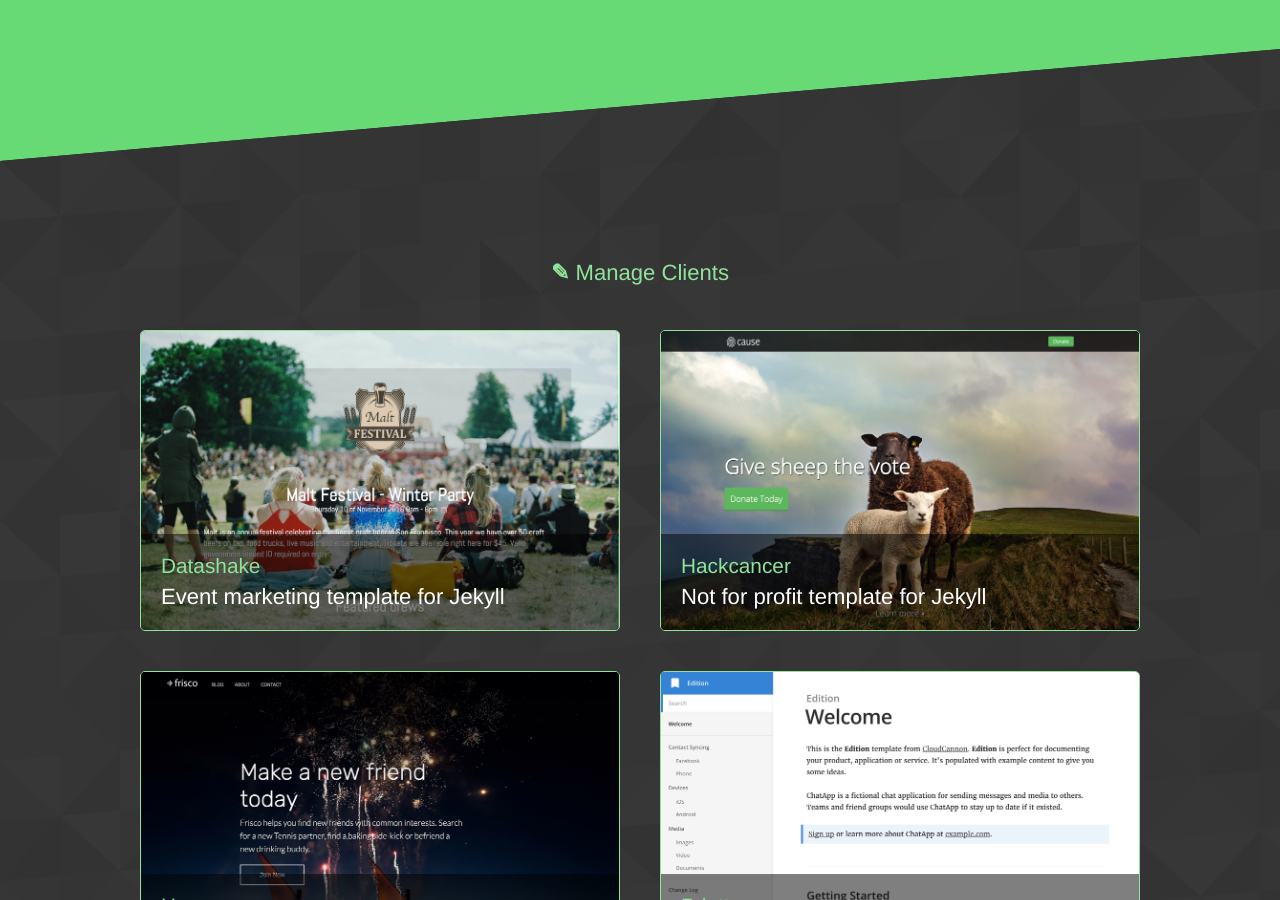
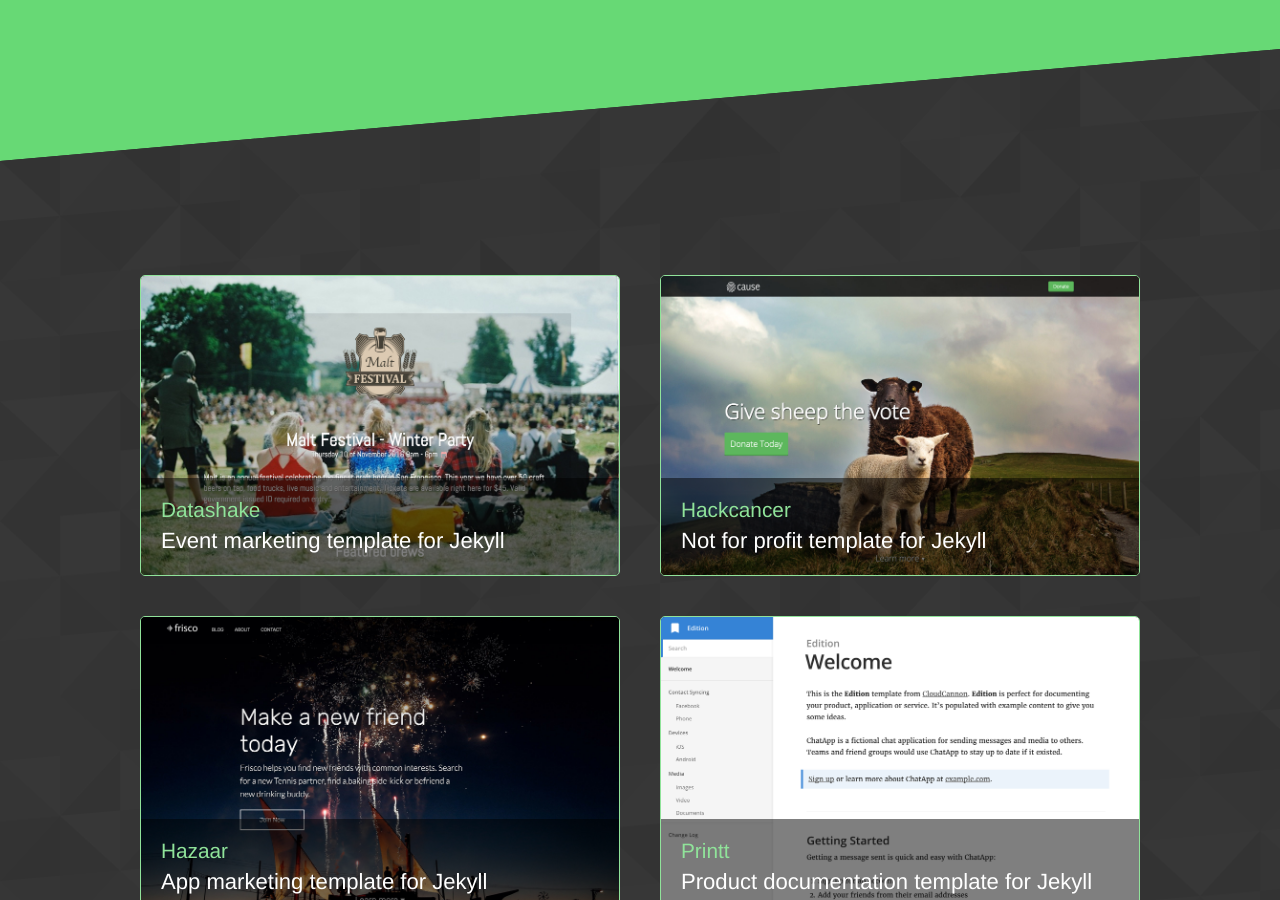
Before and after one commit to saudade-studio/saudade-studio.github.io, a Jekyll site: the page built from index.html, in a window 1280 px wide and 900 px high, scrolled down 760 px. Built offline with Jekyll 4.4.1, drawn with Linux system fonts in a browser that asks for light colours.

Commit message:
Remove manage code

```diff
--- a/index.html
+++ b/index.html
@@ -17,7 +17,6 @@ title: Home
 
 <section class="diagonal patterned">
 	<div class="container">
-	    <p class="editor-link" style="text-align: center;"><a href="cloudcannon:collections/_clients/" class="btn"><strong>&#9998;</strong> Manage Clients</a></p>
 		<ul class="image-grid">
 			{% for item in site.portfolio %}
 				<li>
```
